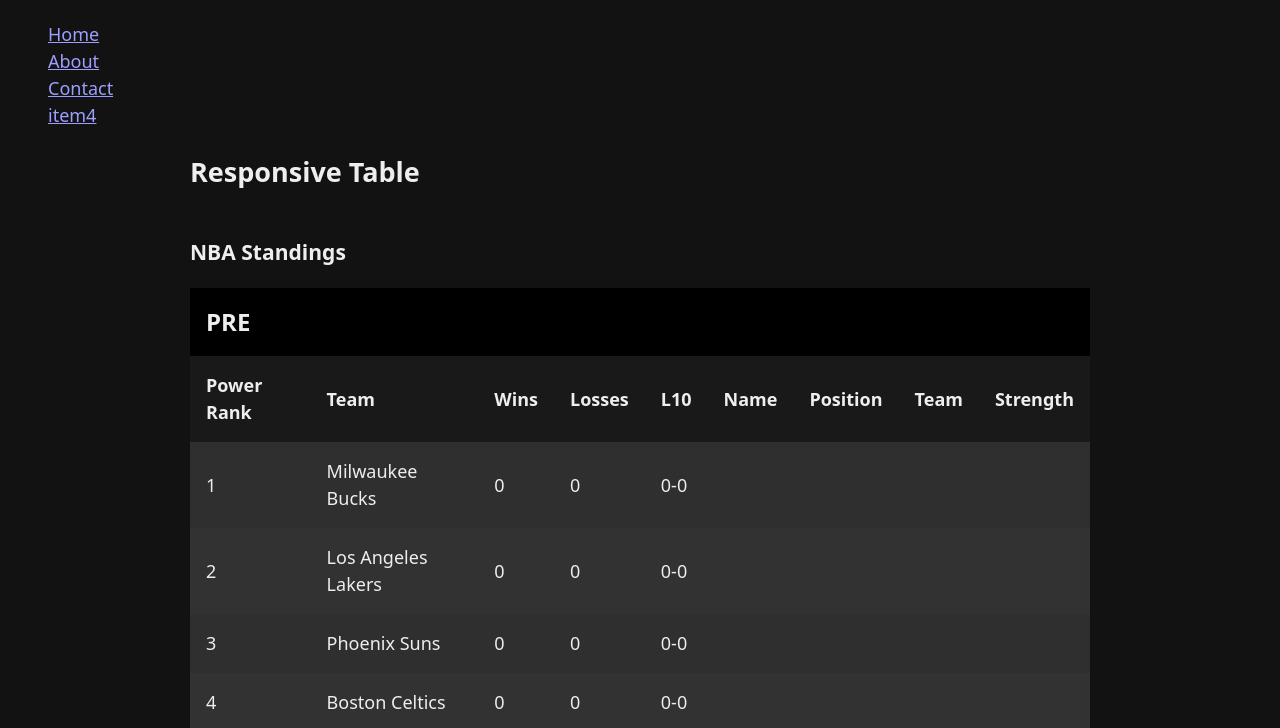
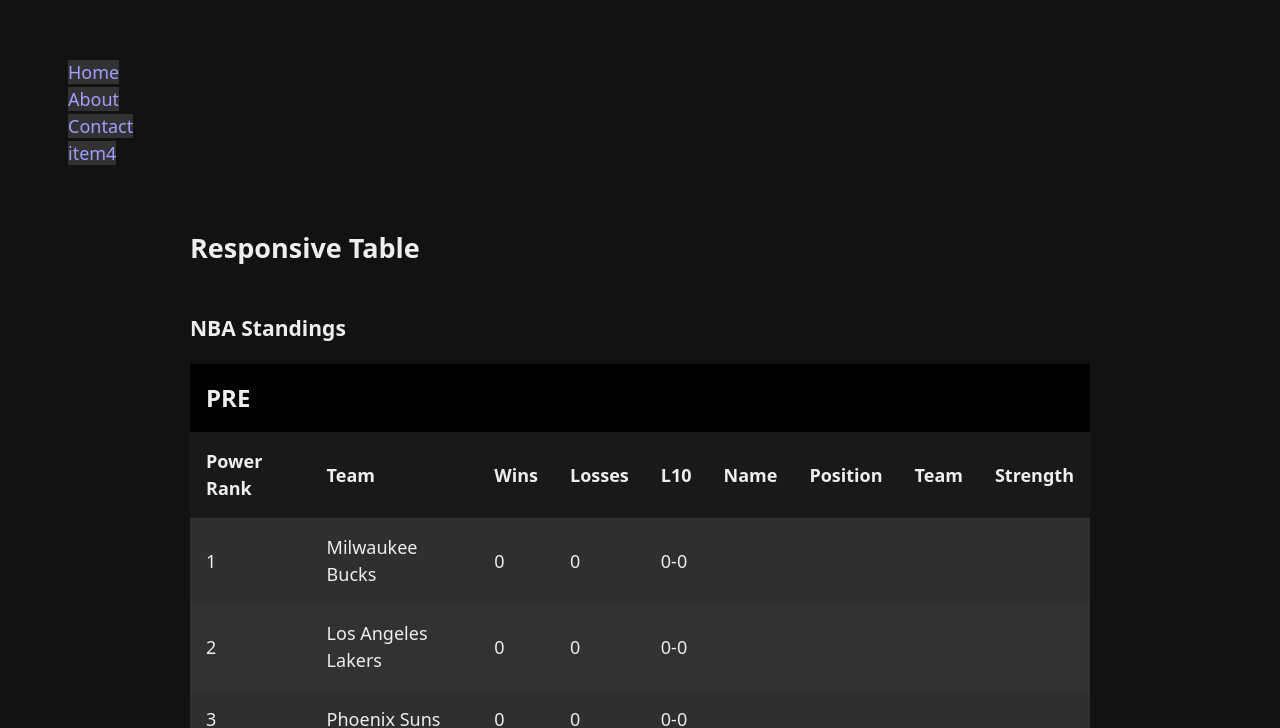
Before and after one commit to tommyhd/tommyhd.github.io, a plain HTML site: page index.html in a window 1280 px wide. Shown: the part 81-809 px from the top of the page. Drawn offline with Linux system fonts and the light colour scheme.

Commit message:
header width

```diff
--- a/style.css
+++ b/style.css
@@ -9,7 +9,11 @@ body {
     line-height: 1.5;
 }
 
-.nav a {
+header {
+    width: 100% - 3rem;
+}
+
+nav a {
     text-decoration: none;
     background: #323232;
 }
@@ -18,8 +22,9 @@ li {
     list-style: none;
 }
 
-.nav {
+nav {
     width: 100%-3rem;
+    padding: 20px;
 }
 
 .wrapper {
```
